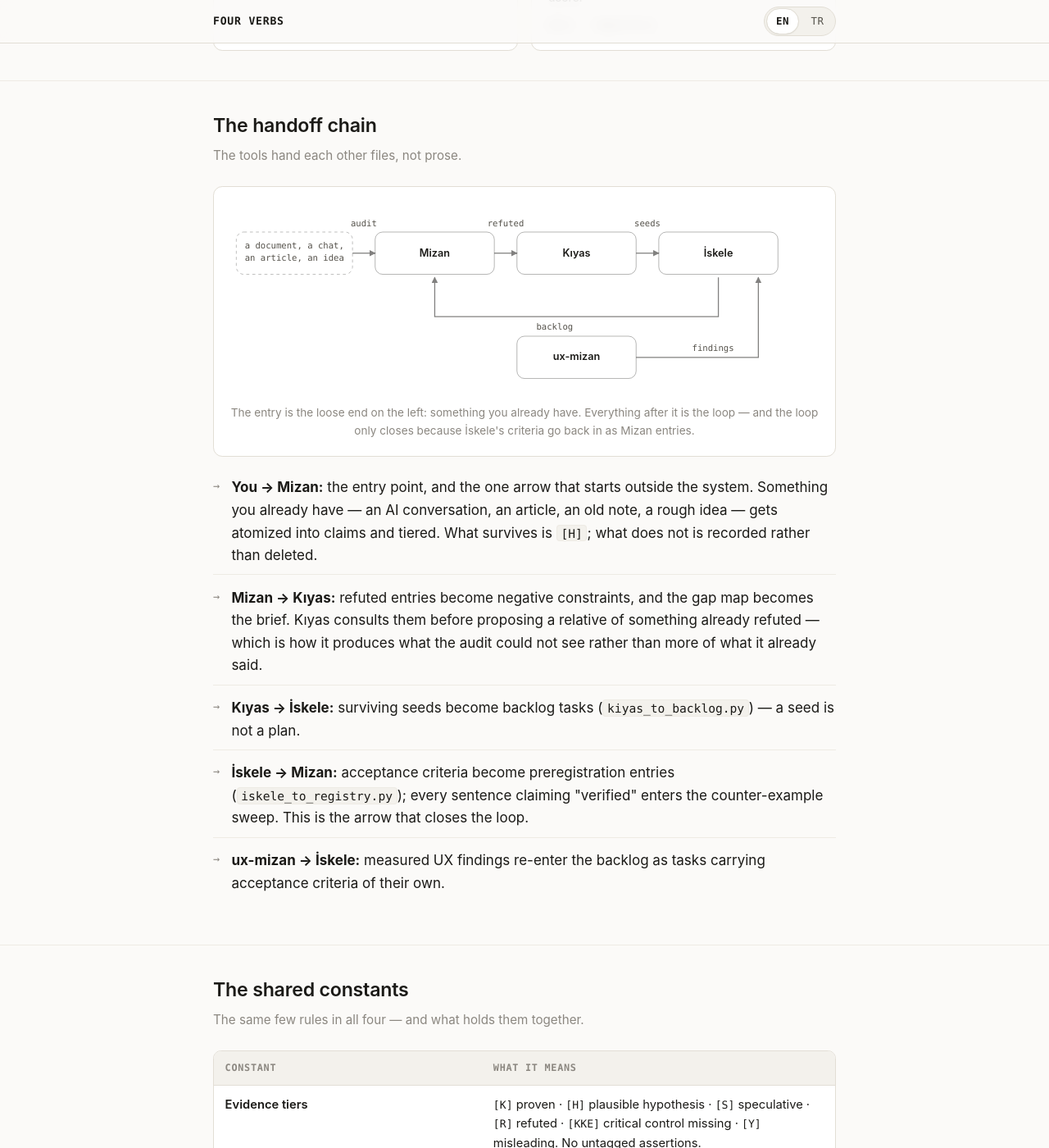
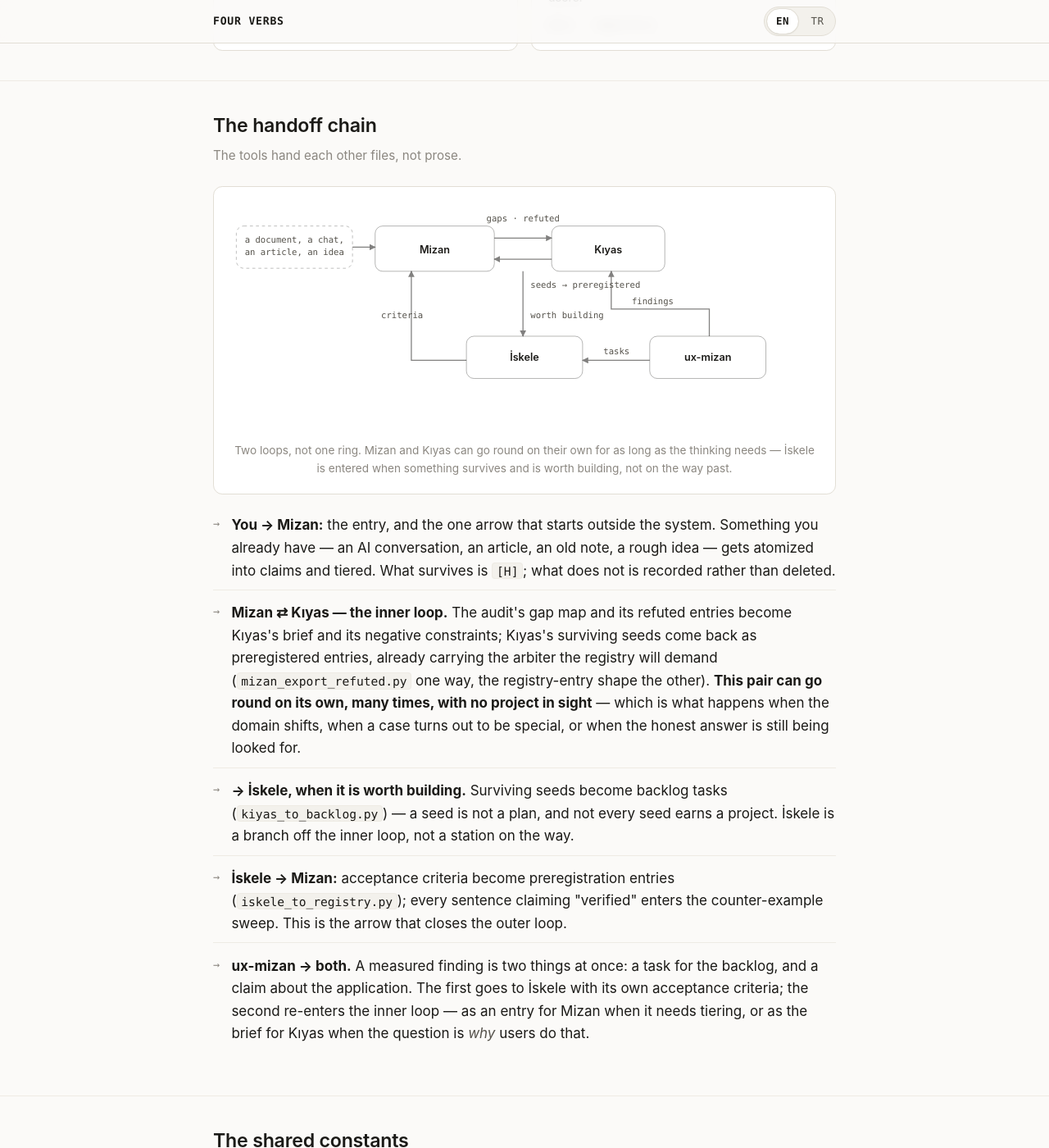
Before and after one commit to XINMurat/XINMurat.github.io, a Jekyll site: the page built from index.md, in a window 1280 px wide and 1400 px high, scrolled down 1401 px. Shown: the whole window at 82% size. Built offline with Jekyll 4.4.1, drawn with Linux system fonts in a browser that asks for light colours.

Commit message:
two loops, not one ring — and the arrow the tools' own docs already had
Reported: when the domain shifts or a case turns out to be special, Mizan and
Kıyas go round between themselves without İskele ever being involved, and
ux-mizan's findings can enter that same loop. The diagram drew a single
one-way ring with İskele as a station on it.

Looking for that turned up something worse. THE KIYAS → MIZAN ARROW DID NOT
EXIST, while Kıyas's own SKILL.md step 7 says exactly what it carries: present
[H-aday] ideas as seeds that paste straight into the Mizan Registry Entry
template. A handoff written down in one repository was missing from the
family's picture of it, and seeds appeared to have only one destination.

The chain now has the shape it always had in practice:

  * INNER LOOP — Mizan ⇄ Kıyas. The gap map and the refuted entries go one way,
    seeds come back as preregistered entries carrying the arbiter the registry
    will demand. This pair can turn many times with no project in sight, which
    is what a shifting domain or a special case actually looks like.
  * BUILD BRANCH — İskele is entered when something survives and is worth
    building, not passed through on the way. Its acceptance criteria return to
    Mizan and close the outer loop.
  * ux-mizan feeds BOTH: a measured finding is a task for the backlog and a
    claim about the application; the second re-enters the inner loop, as a
    Mizan entry when it needs tiering or as Kıyas's brief when the question is
    why users do that.

Recorded as ESC-M002 (class_ref checklist item 12, same class as ESC-M001, same
session, same reporter). The note carries the sharper lesson: the missing arrow
was not a judgement call, it was written in another repository's SKILL.md --
cross-repository consistency had never been checked at all, and item 12's
scenario list should be asked of it next time.

Co-Authored-By: Claude Opus 5 <noreply@anthropic.com>

```diff
--- a/index.md
+++ b/index.md
@@ -104,64 +104,76 @@ lang: en
     <p class="sub">The tools hand each other files, not prose.</p>
 
     <figure class="chain">
-      <svg viewBox="0 0 780 250" role="img" aria-label="An unstructured input — a document, a chat, an article, an idea — enters at Mizan, which audits it; Mizan hands refuted patterns and gaps to Kıyas; Kıyas hands surviving seeds to İskele; İskele's backlog returns to Mizan as preregistered entries; and ux-mizan hands measured findings into that backlog.">
+      <svg viewBox="0 0 780 300" role="img" aria-label="An unstructured input — a document, a chat, an article, an idea — enters at Mizan. Mizan and Kıyas exchange in both directions: gaps and refuted patterns go to Kıyas, seeds come back as preregistered hypotheses. That pair can run on its own. When something survives and is worth building, İskele takes it, and İskele's acceptance criteria return to Mizan as entries. ux-mizan hands measured findings both into the backlog and back into the audit.">
         <defs>
           <marker id="ar" viewBox="0 0 10 10" refX="9" refY="5" markerWidth="6" markerHeight="6" orient="auto-start-reverse">
             <path d="M0,0 L10,5 L0,10 z" fill="currentColor"/>
           </marker>
         </defs>
         <g fill="none" stroke="currentColor" stroke-width="1.4" opacity=".55" marker-end="url(#ar)">
-          <path d="M162,66 H192"/>
-          <path d="M350,66 H380"/>
-          <path d="M538,66 H568"/>
-          <path d="M647,98 V150 H271 V98"/>
-          <path d="M538,204 H700 V98"/>
+          <path d="M162,58 H192"/>
+          <path d="M350,46 H426"/>
+          <path d="M426,74 H350"/>
+          <path d="M388,90 V176"/>
+          <path d="M313,208 H240 V90"/>
+          <path d="M556,208 H467"/>
+          <path d="M635,176 V140 H505 V90"/>
         </g>
         <g>
-          <rect x="8" y="38" width="154" height="56" rx="10" fill="none" stroke="currentColor" opacity=".3" stroke-dasharray="4 4"/>
-          <text class="chain-txt" x="85" y="60" text-anchor="middle">a document, a chat,</text>
-          <text class="chain-txt" x="85" y="76" text-anchor="middle">an article, an idea</text>
-          <rect x="192" y="38" width="158" height="56" rx="10" fill="none" stroke="currentColor" opacity=".35"/>
-          <text class="chain-node" x="271" y="71" text-anchor="middle">Mizan</text>
-          <rect x="380" y="38" width="158" height="56" rx="10" fill="none" stroke="currentColor" opacity=".35"/>
-          <text class="chain-node" x="459" y="71" text-anchor="middle">Kıyas</text>
-          <rect x="568" y="38" width="158" height="56" rx="10" fill="none" stroke="currentColor" opacity=".35"/>
-          <text class="chain-node" x="647" y="71" text-anchor="middle">İskele</text>
-          <rect x="380" y="176" width="158" height="56" rx="10" fill="none" stroke="currentColor" opacity=".35"/>
-          <text class="chain-node" x="459" y="207" text-anchor="middle">ux-mizan</text>
+          <rect x="8" y="30" width="154" height="56" rx="10" fill="none" stroke="currentColor" opacity=".3" stroke-dasharray="4 4"/>
+          <text class="chain-txt" x="85" y="52" text-anchor="middle">a document, a chat,</text>
+          <text class="chain-txt" x="85" y="68" text-anchor="middle">an article, an idea</text>
+          <rect x="192" y="30" width="158" height="60" rx="10" fill="none" stroke="currentColor" opacity=".35"/>
+          <text class="chain-node" x="271" y="66" text-anchor="middle">Mizan</text>
+          <rect x="426" y="30" width="150" height="60" rx="10" fill="none" stroke="currentColor" opacity=".35"/>
+          <text class="chain-node" x="501" y="66" text-anchor="middle">Kıyas</text>
+          <rect x="313" y="176" width="154" height="56" rx="10" fill="none" stroke="currentColor" opacity=".35"/>
+          <text class="chain-node" x="390" y="209" text-anchor="middle">İskele</text>
+          <rect x="556" y="176" width="154" height="56" rx="10" fill="none" stroke="currentColor" opacity=".35"/>
+          <text class="chain-node" x="633" y="209" text-anchor="middle">ux-mizan</text>
         </g>
         <g class="chain-txt" text-anchor="middle">
-          <text x="177" y="30">audit</text>
-          <text x="365" y="30">refuted</text>
-          <text x="553" y="30">seeds</text>
-          <text x="430" y="167">backlog</text>
-          <text x="640" y="196">findings</text>
+          <text x="388" y="24">gaps · refuted</text>
+          <text x="398" y="112" text-anchor="start">seeds → preregistered</text>
+          <text x="398" y="152" text-anchor="start">worth building</text>
+          <text x="200" y="152" text-anchor="start">criteria</text>
+          <text x="512" y="200">tasks</text>
+          <text x="560" y="134">findings</text>
         </g>
       </svg>
-      <figcaption>The entry is the loose end on the left: something you already
-      have. Everything after it is the loop — and the loop only closes because
-      İskele's criteria go back in as Mizan entries.</figcaption>
+      <figcaption>Two loops, not one ring. Mizan and Kıyas can go round on their
+      own for as long as the thinking needs — İskele is entered when something
+      survives and is worth building, not on the way past.</figcaption>
     </figure>
 
     <ul class="plain">
-      <li><strong>You → Mizan:</strong> the entry point, and the one arrow that
-      starts outside the system. Something you already have — an AI
-      conversation, an article, an old note, a rough idea — gets atomized into
-      claims and tiered. What survives is <code>[H]</code>; what does not is
-      recorded rather than deleted.</li>
-      <li><strong>Mizan → Kıyas:</strong> refuted entries become negative
-      constraints, and the gap map becomes the brief. Kıyas consults them before
-      proposing a relative of something already refuted — which is how it
-      produces what the audit could not see rather than more of what it
-      already said.</li>
-      <li><strong>Kıyas → İskele:</strong> surviving seeds become backlog tasks
-      (<code>kiyas_to_backlog.py</code>) — a seed is not a plan.</li>
+      <li><strong>You → Mizan:</strong> the entry, and the one arrow that starts
+      outside the system. Something you already have — an AI conversation, an
+      article, an old note, a rough idea — gets atomized into claims and tiered.
+      What survives is <code>[H]</code>; what does not is recorded rather than
+      deleted.</li>
+      <li><strong>Mizan ⇄ Kıyas — the inner loop.</strong> The audit's gap map
+      and its refuted entries become Kıyas's brief and its negative constraints;
+      Kıyas's surviving seeds come back as preregistered entries, already
+      carrying the arbiter the registry will demand
+      (<code>mizan_export_refuted.py</code> one way, the registry-entry shape
+      the other). <strong>This pair can go round on its own, many times, with no
+      project in sight</strong> — which is what happens when the domain shifts,
+      when a case turns out to be special, or when the honest answer is still
+      being looked for.</li>
+      <li><strong>→ İskele, when it is worth building.</strong> Surviving seeds
+      become backlog tasks (<code>kiyas_to_backlog.py</code>) — a seed is not a
+      plan, and not every seed earns a project. İskele is a branch off the inner
+      loop, not a station on the way.</li>
       <li><strong>İskele → Mizan:</strong> acceptance criteria become
       preregistration entries (<code>iskele_to_registry.py</code>); every
-      sentence claiming "verified" enters the counter-example sweep. This is
-      the arrow that closes the loop.</li>
-      <li><strong>ux-mizan → İskele:</strong> measured UX findings re-enter the
-      backlog as tasks carrying acceptance criteria of their own.</li>
+      sentence claiming "verified" enters the counter-example sweep. This is the
+      arrow that closes the outer loop.</li>
+      <li><strong>ux-mizan → both.</strong> A measured finding is two things at
+      once: a task for the backlog, and a claim about the application. The first
+      goes to İskele with its own acceptance criteria; the second re-enters the
+      inner loop — as an entry for Mizan when it needs tiering, or as the brief
+      for Kıyas when the question is <em>why</em> users do that.</li>
     </ul>
   </div>
 </section>
@@ -411,61 +423,73 @@ lang: en
     <p class="sub">Araçlar birbirine dosya devreder, düzyazı değil.</p>
 
     <figure class="chain">
-      <svg viewBox="0 0 780 250" role="img" aria-label="Yapılandırılmamış bir girdi — bir doküman, bir sohbet, bir makale, bir fikir — Mizan'a girer ve denetlenir; Mizan çürütülenleri ve boşlukları Kıyas'a verir; Kıyas sağ kalan tohumları İskele'ye verir; İskele'nin backlog'u önkayıtlı girdiler olarak Mizan'a döner; ux-mizan ölçülmüş bulguları o backlog'a verir.">
+      <svg viewBox="0 0 780 300" role="img" aria-label="Yapılandırılmamış bir girdi — bir doküman, sohbet, makale, ham fikir — Mizan'a girer. Mizan ile Kıyas iki yönde alışveriş eder: boşluklar ve çürütülenler Kıyas'a gider, tohumlar önkayıtlı hipotez olarak geri döner. Bu çift kendi başına dönebilir. Sağ kalan bir şey inşa edilmeye değdiğinde İskele devreye girer ve kabul kriterleri Mizan'a girdi olarak döner. ux-mizan ölçülmüş bulguları hem backlog'a hem denetime verir.">
         <defs>
           <marker id="ar-tr" viewBox="0 0 10 10" refX="9" refY="5" markerWidth="6" markerHeight="6" orient="auto-start-reverse">
             <path d="M0,0 L10,5 L0,10 z" fill="currentColor"/>
           </marker>
         </defs>
         <g fill="none" stroke="currentColor" stroke-width="1.4" opacity=".55" marker-end="url(#ar-tr)">
-          <path d="M162,66 H192"/>
-          <path d="M350,66 H380"/>
-          <path d="M538,66 H568"/>
-          <path d="M647,98 V150 H271 V98"/>
-          <path d="M538,204 H700 V98"/>
+          <path d="M162,58 H192"/>
+          <path d="M350,46 H426"/>
+          <path d="M426,74 H350"/>
+          <path d="M388,90 V176"/>
+          <path d="M313,208 H240 V90"/>
+          <path d="M556,208 H467"/>
+          <path d="M635,176 V140 H505 V90"/>
         </g>
         <g>
-          <rect x="8" y="38" width="154" height="56" rx="10" fill="none" stroke="currentColor" opacity=".3" stroke-dasharray="4 4"/>
-          <text class="chain-txt" x="85" y="60" text-anchor="middle">bir doküman, sohbet,</text>
-          <text class="chain-txt" x="85" y="76" text-anchor="middle">makale, ham fikir</text>
-          <rect x="192" y="38" width="158" height="56" rx="10" fill="none" stroke="currentColor" opacity=".35"/>
-          <text class="chain-node" x="271" y="71" text-anchor="middle">Mizan</text>
-          <rect x="380" y="38" width="158" height="56" rx="10" fill="none" stroke="currentColor" opacity=".35"/>
-          <text class="chain-node" x="459" y="71" text-anchor="middle">Kıyas</text>
-          <rect x="568" y="38" width="158" height="56" rx="10" fill="none" stroke="currentColor" opacity=".35"/>
-          <text class="chain-node" x="647" y="71" text-anchor="middle">İskele</text>
-          <rect x="380" y="176" width="158" height="56" rx="10" fill="none" stroke="currentColor" opacity=".35"/>
-          <text class="chain-node" x="459" y="207" text-anchor="middle">ux-mizan</text>
+          <rect x="8" y="30" width="154" height="56" rx="10" fill="none" stroke="currentColor" opacity=".3" stroke-dasharray="4 4"/>
+          <text class="chain-txt" x="85" y="52" text-anchor="middle">bir doküman, sohbet,</text>
+          <text class="chain-txt" x="85" y="68" text-anchor="middle">makale, ham fikir</text>
+          <rect x="192" y="30" width="158" height="60" rx="10" fill="none" stroke="currentColor" opacity=".35"/>
+          <text class="chain-node" x="271" y="66" text-anchor="middle">Mizan</text>
+          <rect x="426" y="30" width="150" height="60" rx="10" fill="none" stroke="currentColor" opacity=".35"/>
+          <text class="chain-node" x="501" y="66" text-anchor="middle">Kıyas</text>
+          <rect x="313" y="176" width="154" height="56" rx="10" fill="none" stroke="currentColor" opacity=".35"/>
+          <text class="chain-node" x="390" y="209" text-anchor="middle">İskele</text>
+          <rect x="556" y="176" width="154" height="56" rx="10" fill="none" stroke="currentColor" opacity=".35"/>
+          <text class="chain-node" x="633" y="209" text-anchor="middle">ux-mizan</text>
         </g>
         <g class="chain-txt" text-anchor="middle">
-          <text x="177" y="30">denetle</text>
-          <text x="365" y="30">çürütülenler</text>
-          <text x="553" y="30">tohumlar</text>
-          <text x="430" y="167">backlog</text>
-          <text x="640" y="196">bulgular</text>
+          <text x="388" y="24">boşluklar · çürütülenler</text>
+          <text x="398" y="112" text-anchor="start">tohumlar → önkayıt</text>
+          <text x="398" y="152" text-anchor="start">inşa etmeye değer</text>
+          <text x="200" y="152" text-anchor="start">kriterler</text>
+          <text x="512" y="200">görevler</text>
+          <text x="560" y="134">bulgular</text>
         </g>
       </svg>
-      <figcaption>Giriş, soldaki açık uç: elinizde zaten olan bir şey. Ondan
-      sonrası döngü — ve döngü ancak İskele'nin kriterleri Mizan girdisi olarak
-      geri girdiği için kapanıyor.</figcaption>
+      <figcaption>Tek halka değil, iki döngü. Mizan ile Kıyas, düşünme ne kadar
+      sürerse o kadar kendi aralarında dönebilir — İskele, sağ kalan bir şey inşa
+      edilmeye değdiğinde devreye girer; yol üstünde uğranan bir durak değil.</figcaption>
     </figure>
 
     <ul class="plain">
-      <li><strong>Siz → Mizan:</strong> giriş noktası, ve sistemin dışından
-      başlayan tek ok. Elinizde zaten olan bir şey — bir YZ sohbeti, bir makale,
-      eski bir not, ham bir fikir — iddialara ayrılır ve katmanlanır. Ayakta
-      kalan <code>[H]</code> olur; kalmayan silinmez, kaydedilir.</li>
-      <li><strong>Mizan → Kıyas:</strong> reddedilen kayıtlar negatif kısıt,
-      boşluk haritası ise brief olur. Kıyas, çürütülmüş bir şeyin akrabasını
-      önermeden önce oraya bakar — denetimin <em>göremediğini</em> üretmesinin
-      yolu bu; söylediğinin fazlasını değil.</li>
-      <li><strong>Kıyas → İskele:</strong> sağ kalan tohumlar backlog görevine
-      dönüşür (<code>kiyas_to_backlog.py</code>) — bir tohum plan değildir.</li>
+      <li><strong>Siz → Mizan:</strong> giriş, ve sistemin dışından başlayan tek
+      ok. Elinizde zaten olan bir şey — bir YZ sohbeti, bir makale, eski bir
+      not, ham bir fikir — iddialara ayrılır ve katmanlanır. Ayakta kalan
+      <code>[H]</code> olur; kalmayan silinmez, kaydedilir.</li>
+      <li><strong>Mizan ⇄ Kıyas — iç döngü.</strong> Denetimin boşluk haritası
+      ve reddedilen kayıtları Kıyas'ın brief'i ve negatif kısıtları olur;
+      Kıyas'ın sağ kalan tohumları, registry'nin isteyeceği hakemi zaten
+      taşıyarak önkayıt girdisi olarak geri döner
+      (<code>mizan_export_refuted.py</code> bir yöne, registry-girdi biçimi
+      diğerine). <strong>Bu çift, ortada hiçbir proje yokken kendi arasında
+      defalarca dönebilir</strong> — alan farklılaştığında, bir vaka özel
+      çıktığında, ya da dürüst cevap hâlâ aranırken olan tam budur.</li>
+      <li><strong>→ İskele, inşa etmeye değdiğinde.</strong> Sağ kalan tohumlar
+      backlog görevine dönüşür (<code>kiyas_to_backlog.py</code>) — bir tohum
+      plan değildir ve her tohum bir projeyi hak etmez. İskele, iç döngüden
+      çıkan bir <em>dal</em>dır; yol üstünde uğranan bir durak değil.</li>
       <li><strong>İskele → Mizan:</strong> kabul kriterleri önkayıt girdilerine
       dönüşür (<code>iskele_to_registry.py</code>); "doğrulandı" diyen her cümle
-      karşı-örnek taramasına girer. Döngüyü kapatan ok budur.</li>
-      <li><strong>ux-mizan → İskele:</strong> ölçülmüş UX bulguları, kendi kabul
-      kriterini taşıyan görevler olarak backlog'a geri girer.</li>
+      karşı-örnek taramasına girer. Dış döngüyü kapatan ok budur.</li>
+      <li><strong>ux-mizan → ikisine birden.</strong> Ölçülmüş bir bulgu aynı
+      anda iki şeydir: backlog için bir görev, ve uygulama hakkında bir iddia.
+      Birincisi kendi kabul kriteriyle İskele'ye gider; ikincisi iç döngüye
+      girer — katmanlanması gerekiyorsa Mizan'a girdi, soru <em>kullanıcılar
+      bunu neden yapıyor</em> ise Kıyas'a brief olarak.</li>
     </ul>
   </div>
 </section>
```
